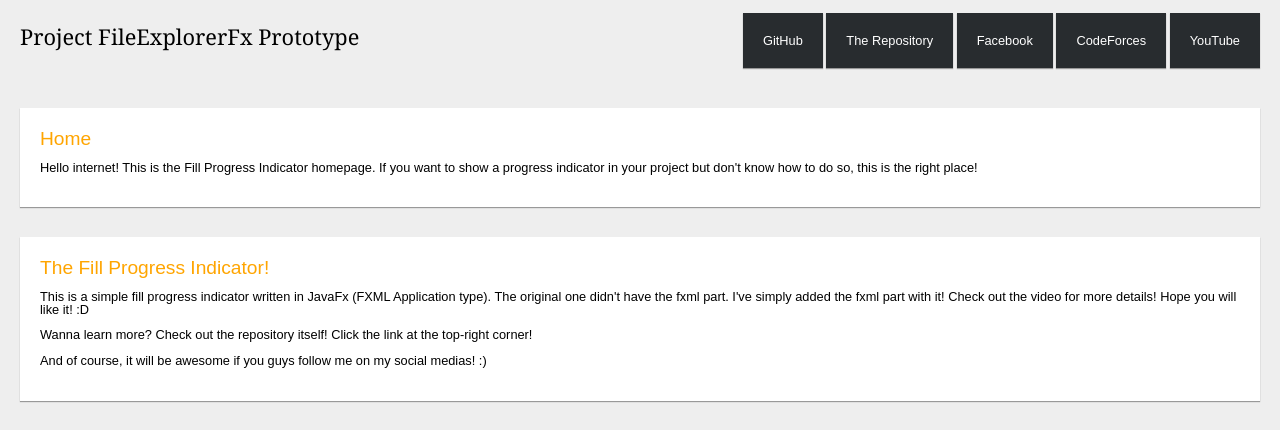
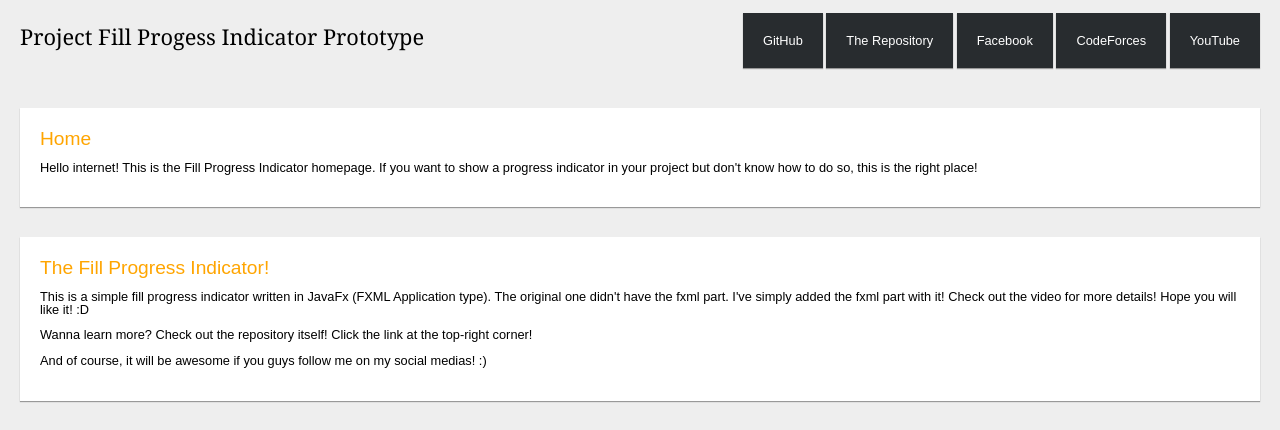
Before and after one commit to archives-of-soumic/FillProgressIndicator, a plain HTML site: page index.html in a window 1280 px wide. Shown: the top 430 px of the page. Drawn offline with Linux system fonts and the light colour scheme.

Commit message:
Fahim commit 3

```diff
--- a/index.html
+++ b/index.html
@@ -19,7 +19,7 @@
 
 	<div id="page">
 		<div id="logo">
-			<h1><a href="/" id="logoLink">Project FileExplorerFx Prototype</a></h1>
+			<h1><a href="/" id="logoLink">Project Fill Progess Indicator Prototype</a></h1>
 		</div>
 		<div id="nav">
 			<ul>
```
